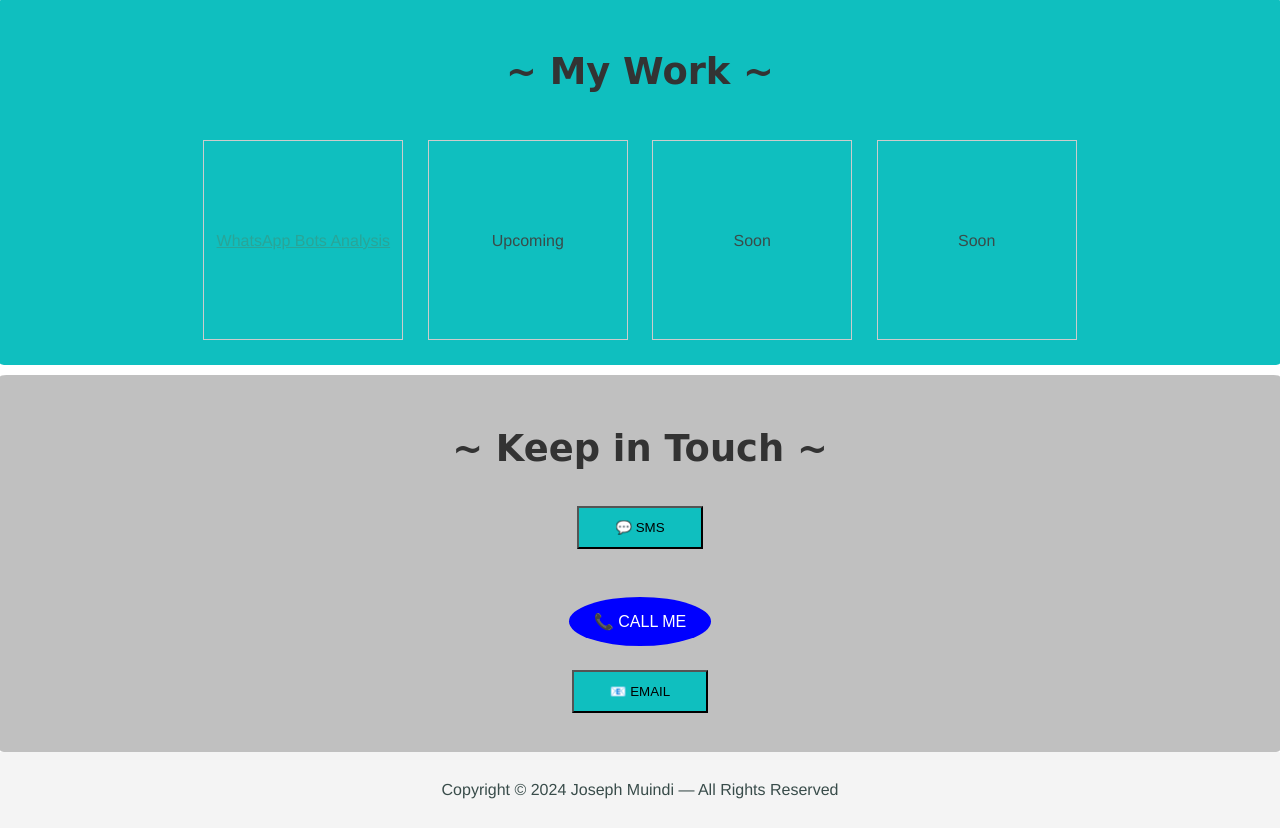
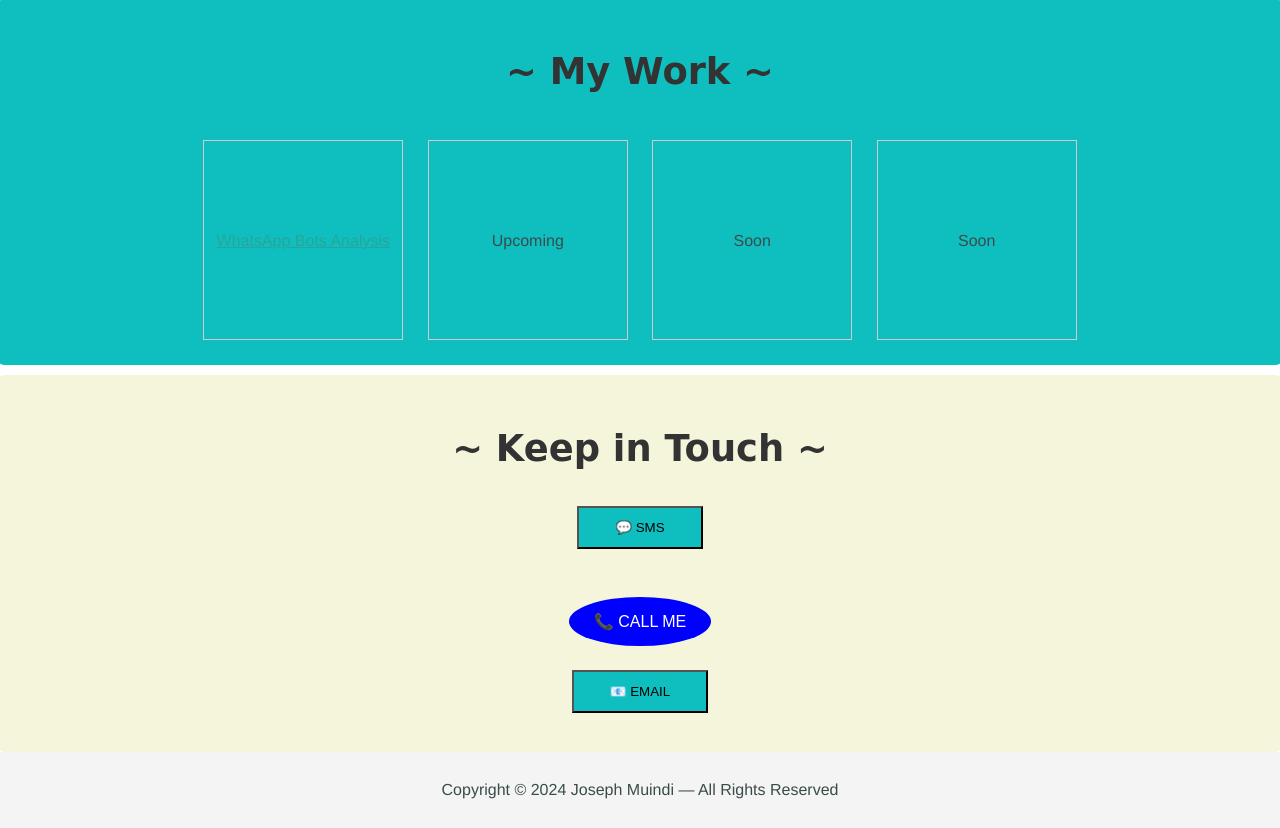
Before and after one commit to Muindi6602/Muindi6602.github.io, a PHP site: page / in a window 1280 px wide. Shown: the part 1458-2286 px from the top of the page. Run offline with PHP 8.4, Linux system fonts and the light colour scheme.

Commit message:
Update style.css

```diff
--- a/style.css
+++ b/style.css
@@ -106,7 +106,7 @@ nav ul li a {
 }
 
 #contact {
-    background-color: silver;
+    background-color: beige;
     padding: 15px;
     border-radius: 0.5%;
     text-align: center;
```
